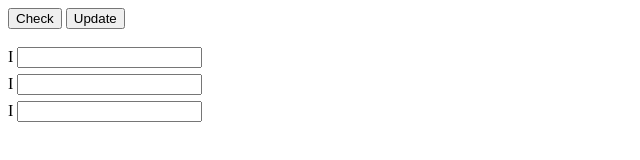
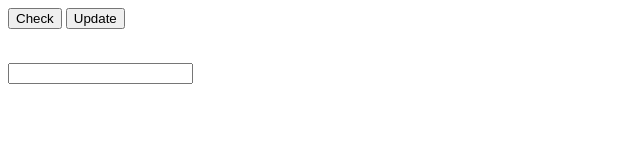
Before and after one commit to alexey432/english-verbs, a website: page public/index.html in a window 1280 px wide. Shown: the whole page, without its empty margins (0-640 px from the left). Drawn offline with Linux system fonts and the light colour scheme.

Commit message:
fun makeTask()

```diff
--- a/public/app.js
+++ b/public/app.js
@@ -11,11 +11,6 @@
 // };
 
 async function update() {
-    // const response = await fetch('/asd');
-    // const all = await response.json();
-
-    // console.log(all)
-
     const csv = await fetch('./verbs.csv');
     const data = await csv.text();
     const verbRandom = data.split(",").slice(1);
@@ -36,15 +31,8 @@ const result3 = document.getElementById('result3');
 
 
 async function check() {
-    // const response = await fetch('/asd');
-    // const all = await response.json();
-
-
-
     const file = await fetch('./verbs.json');
     const fileJson = await file.json();
-    // sdasdasda
-    // let num = Math.floor(Math.random() * 3);
 
     console.log(verb.textContent)
     console.log(fileJson[`${verb.textContent}`])
@@ -53,3 +41,22 @@ async function check() {
     result2.textContent = a_neg_1.value === fileJson[`${verb.textContent}`].a_neg_1 ? 'good' : 'bad';
     result3.textContent = a_int_1.value === fileJson[`${verb.textContent}`].a_int_1 ? 'good' : 'bad';
 }
+
+
+// Affirmative
+function makeTask() {
+    const form = document.querySelector('.inputs');
+    const div1 = document.createElement('div');
+    const div2 = document.createElement('div');
+    const input = document.createElement('input');
+    const p = document.createElement('p');
+
+    div2.appendChild(p);
+    div2.appendChild(input);
+    div1.appendChild(div2)
+
+    form.appendChild(div1);
+}
+
+
+makeTask();
--- a/public/index.html
+++ b/public/index.html
@@ -15,15 +15,15 @@
     <div id="verb"></div>
     <br/>
     <div class="inputs">
-        <div>
-            <div>I <input type="text" id="a_aff_1"></div> <div id="result1"></div>
+        <!-- <div>
+            <div><p>Affirmative:</p><input type="text" id="a_aff_1" autocomplete="off"></div><div id="result1"></div>
         </div>
         <div>
-            <div>I <input type="text" id="a_neg_1"></div> <div id="result2"></div>
+            <div><p>Negative:</p><input type="text" id="a_neg_1" autocomplete="off"></div><div id="result2"></div>
         </div>
         <div>
-            <div>I <input type="text" id="a_int_1"></div> <div id="result3"></div>
-        </div>
+            <div><p>Interrogative:</p><input type="text" id="a_int_1" autocomplete="off"></div><div id="result3"></div>
+        </div> -->
     </div>
 
     <!-- <script src="../index.js"></script> -->
```
